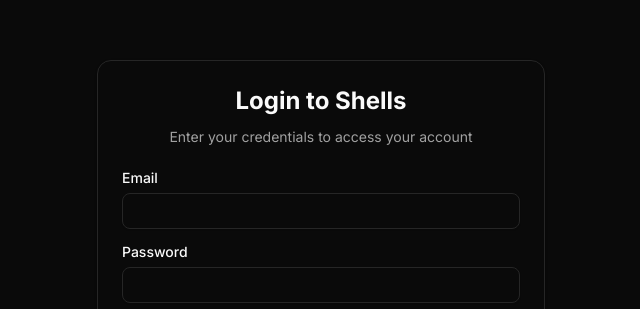
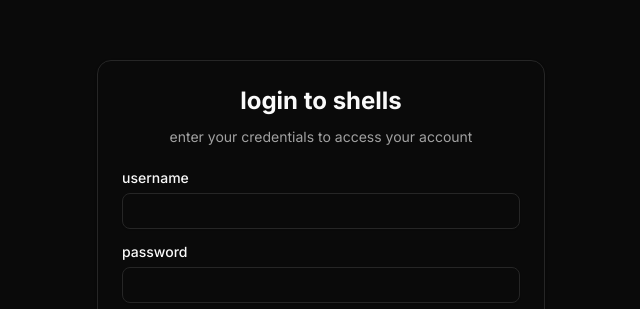
Before and after one commit to jxhnsebastian/shells, a Next.js app: page /login in a window 1280 px wide. Shown: the part 162-471 px from the top of the page, without its empty margins (319-959 px from the left). Built offline with nearby package versions, Linux system fonts and the light colour scheme.

Commit message:
username login and new icon

```diff
--- a/app/layout.tsx
+++ b/app/layout.tsx
@@ -29,10 +29,10 @@
   manifest: "/manifest.json",
   icons: {
     icon: [
-      { url: "/icons/icon-32x32.png", sizes: "32x32", type: "image/png" },
-      { url: "/icons/icon-16x16.png", sizes: "16x16", type: "image/png" },
+      { url: "/icons/shell_icon.svg", sizes: "32x32", type: "image/svg" },
+      { url: "/icons/shell_icon.svg", sizes: "16x16", type: "image/svg" },
     ],
-    apple: "/icons/icon-192x192.png",
+    apple: "/icons/shell_icon.svg",
   },
 };
 
--- a/auth.ts
+++ b/auth.ts
@@ -10,17 +10,17 @@
     CredentialsProvider({
       name: "Credentials",
       credentials: {
-        email: { label: "Email", type: "email" },
-        password: { label: "Password", type: "password" },
+        username: { label: "username", type: "email" },
+        password: { label: "password", type: "password" },
       },
       async authorize(credentials) {
-        if (!credentials?.email || !credentials?.password) {
+        if (!credentials?.username || !credentials?.password) {
           throw new Error("Missing credentials");
         }
 
         await connectToDatabase();
 
-        const user = await User.findOne({ email: credentials.email });
+        const user = await User.findOne({ username: credentials.username });
 
         if (!user) {
           throw new Error("User not found");
--- a/components/pages/LoginPage.tsx
+++ b/components/pages/LoginPage.tsx
@@ -18,7 +18,7 @@
 
 export default function LoginPage() {
   const [formData, setFormData] = useState({
-    email: "",
+    username: "",
     password: "",
   });
   const [error, setError] = useState("");
@@ -31,7 +31,7 @@
   const authError = searchParams.get("error");
   if (authError && !error) {
     if (authError === "CredentialsSignin") {
-      setError("Invalid email or password");
+      setError("Invalid username or password");
     } else {
       setError("An error occurred during sign in");
     }
@@ -53,12 +53,12 @@
     try {
       const result = await signIn("credentials", {
         redirect: false,
-        email: formData.email,
+        username: formData.username,
         password: formData.password,
       });
 
       if (result?.error) {
-        setError("Invalid email or password");
+        setError("invalid username or password");
         setLoading(false);
         return;
       }
@@ -77,10 +77,10 @@
       <Card className="w-full max-w-md border-neutral-800">
         <CardHeader className="space-y-1">
           <CardTitle className="text-2xl font-bold text-center">
-            Login to Shells
+            login to shells
           </CardTitle>
           <CardDescription className="text-center text-neutral-400">
-            Enter your credentials to access your account
+            enter your credentials to access your account
           </CardDescription>
         </CardHeader>
         <CardContent>
@@ -92,12 +92,12 @@
 
           <form onSubmit={handleSubmit} className="space-y-4">
             <div className="space-y-2">
-              <Label htmlFor="email">Email</Label>
+              <Label htmlFor="username">username</Label>
               <Input
-                type="email"
-                id="email"
-                name="email"
-                value={formData.email}
+                type="string"
+                id="username"
+                name="username"
+                value={formData.username}
                 onChange={handleChange}
                 className="bg-neutral-950 border-neutral-800"
                 required
@@ -105,7 +105,7 @@
             </div>
 
             <div className="space-y-2">
-              <Label htmlFor="password">Password</Label>
+              <Label htmlFor="password">password</Label>
               <Input
                 type="password"
                 id="password"
```
Also changed, not shown: public/icons/shell_icon.svg (added), public/manifest.json.
